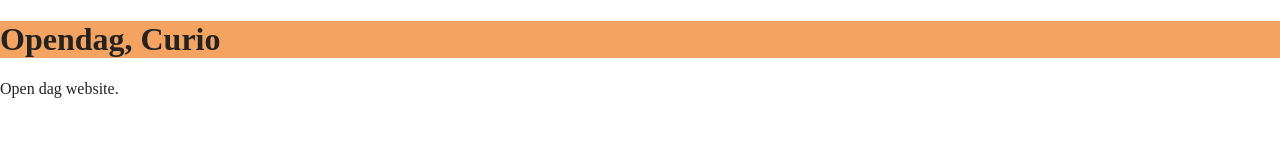
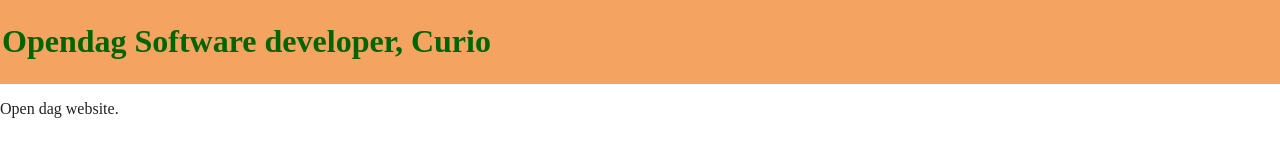
Before and after one commit to AhmedHusroum/OpenDagWebsite, a website built with Parcel: page index.html in a window 1280 px wide. Built offline with nearby package versions, Linux system fonts and the light colour scheme.

Commit message:
header aanpassing

```diff
--- a/css/main.css
+++ b/css/main.css
@@ -88,6 +88,12 @@
    ========================================================================== */
 header{
   background-color: sandybrown;
+  color: darkgreen;
+  padding: 2px;
+}
+body{
+  margin: 0;
+
 }
 
 
--- a/index.html
+++ b/index.html
@@ -24,7 +24,7 @@
 
 <body>
   <header>
-    <h1>Opendag, Curio</h1>
+    <h1>Opendag Software developer, Curio</h1>
   </header>
 
   <!-- Add your site or application content here -->
```
